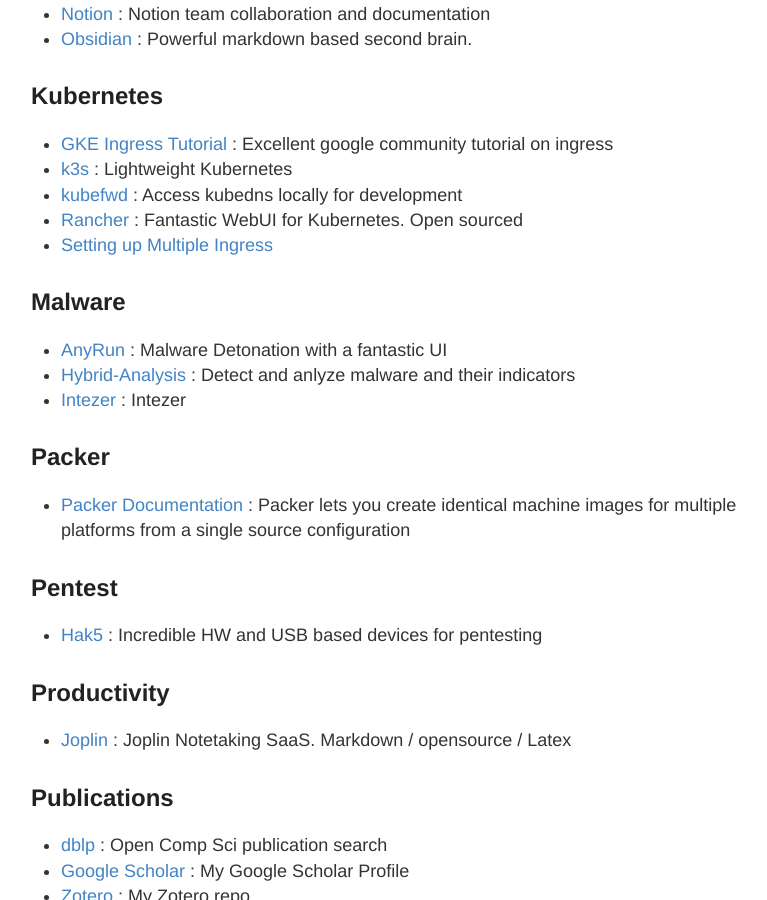
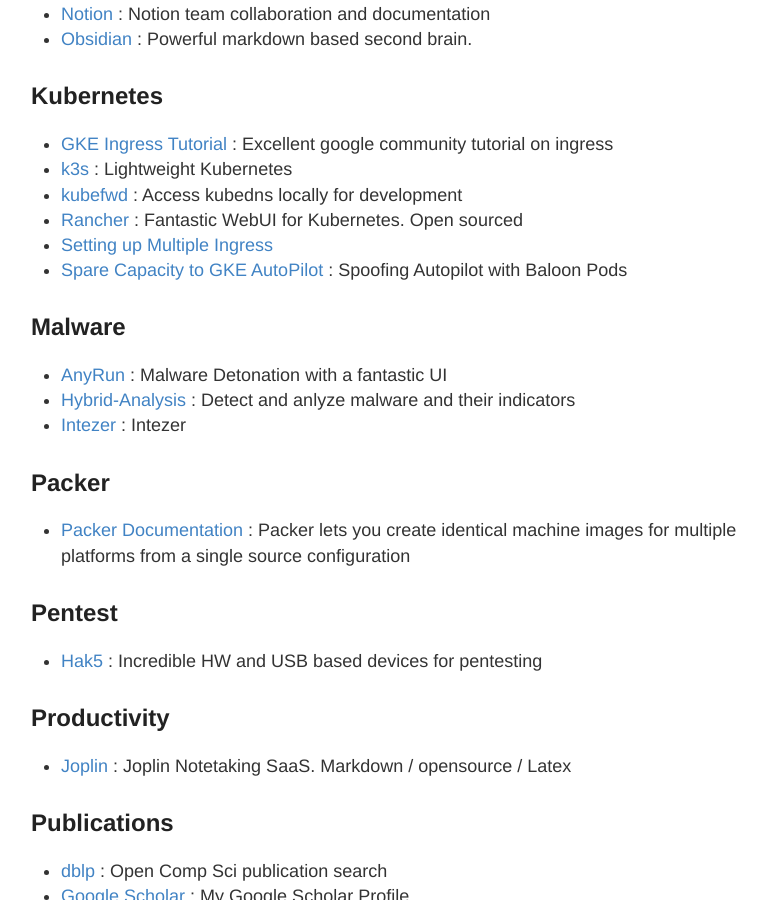
Before and after one commit to stevehenderson/stevehenderson.github.io, a Jekyll site: the page built from links.md, in a window 1280 px wide and 900 px high, scrolled down 1865 px. Shown: the whole window, without its empty margins (249-1016 px from the left). Built offline with Jekyll 4.4.1, drawn with Linux system fonts in a browser that asks for light colours.

Commit message:
Update links.md

```diff
--- a/links.md
+++ b/links.md
@@ -69,6 +69,7 @@
    * [kubefwd](https://github.com/txn2/kubefwd) : Access kubedns locally for development
    * [Rancher](https://github.com/rancher/rancher)  : Fantastic WebUI for Kubernetes.  Open sourced
    * [Setting up Multiple Ingress](https://spltech.co.uk/how-to-setup-multiple-ingress-controller-with-nginx-ingress-on-gke/)
+   * [Spare Capacity to GKE AutoPilot](https://wdenniss.com/gke-autopilot-spare-capacity) : Spoofing Autopilot with Baloon Pods
 
 ## Malware
    * [AnyRun](https://any.run/) : Malware Detonation with a fantastic UI
```
